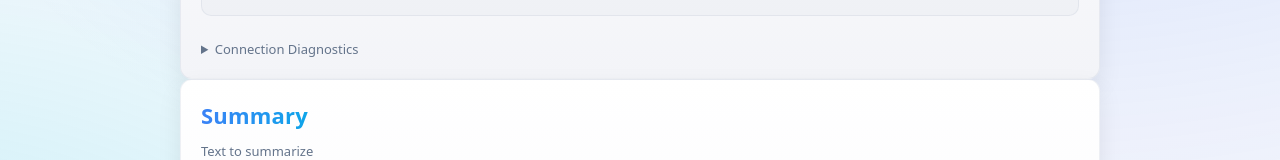
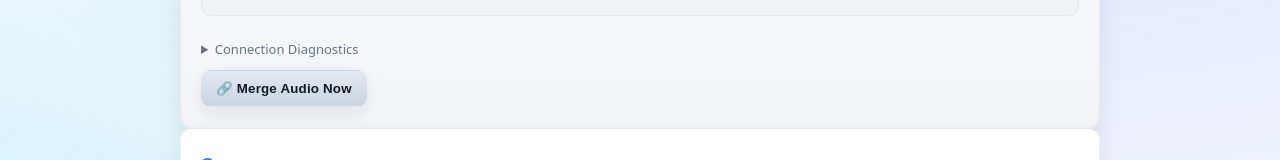
Before and after one commit to libkazz/meetingnote, a React (Vite) app: page / in a window 1280 px wide. Shown: the part 369-529 px from the top of the page. Built offline with nearby package versions, Linux system fonts and the light colour scheme; no server answers.

Commit message:
feat(ui): add explicit 'Merge Audio Now' button\n\n- Provide a button to manually trigger merge-audio\n- Disable while recording/stopping; show progress state\n- Keep automatic merge on stop unchanged\n- Add test to assert button triggers merge

```diff
--- a/src/components/AudioRecorder.tsx
+++ b/src/components/AudioRecorder.tsx
@@ -30,6 +30,7 @@ export default function AudioRecorder() {
   const meetingIdRef = useRef<string>(`${Date.now()}-${Math.random().toString(36).slice(2, 8)}`);
   const chunkIndexRef = useRef<number>(0);
   const [mergedUrl, setMergedUrl] = useState<string>("");
+  const [merging, setMerging] = useState<boolean>(false);
 
   useEffect(() => { /* cleanup handled in useRecorder */ }, []);
   useEffect(() => { analyserRef.current = analyser; }, [analyser]);
@@ -164,6 +165,27 @@ export default function AudioRecorder() {
     setResult((prev) => (prev ? `${prev}\n${out.text}` : out.text));
   }
 
+  async function mergeNow() {
+    if (merging) return;
+    try {
+      setMerging(true);
+      setStatus("Merging audio...");
+      const merge = await mergeAudio(meetingIdRef.current);
+      if (merge.audio_link_url) {
+        setMergedUrl(merge.audio_link_url);
+        setStatus("Done");
+      } else {
+        setStatus("Merged, but no link returned");
+      }
+    } catch (e) {
+      const msg = e instanceof Error ? e.message : String(e);
+      setStatus(msg);
+      showToast(`Error: ${msg}`);
+    } finally {
+      setMerging(false);
+    }
+  }
+
   function pad(n: number): string { return n < 10 ? `0${n}` : String(n); }
   function formatTime(sec: number): string {
     const m = Math.floor(sec / 60);
@@ -255,6 +277,15 @@ export default function AudioRecorder() {
       <div className="status" aria-live="polite">{status} {recMime && `(format: ${recMime})`}</div>
       <DiagnosticsPanel />
       <TranscriptActions text={result} onCopy={copyText} onDownload={downloadText} />
+      <div className="toolbar">
+        <button
+          className="btn btn-secondary"
+          onClick={mergeNow}
+          disabled={recording || stopping || merging}
+        >
+          {merging ? "🔗 Merging..." : "🔗 Merge Audio Now"}
+        </button>
+      </div>
       {mergedUrl && (
         <div className="toolbar">
           <a className="btn btn-secondary" href={mergedUrl} download target="_blank" rel="noreferrer noopener">
```
Also changed, not shown: 1 other file (tests, documents, lock files or other folders).
